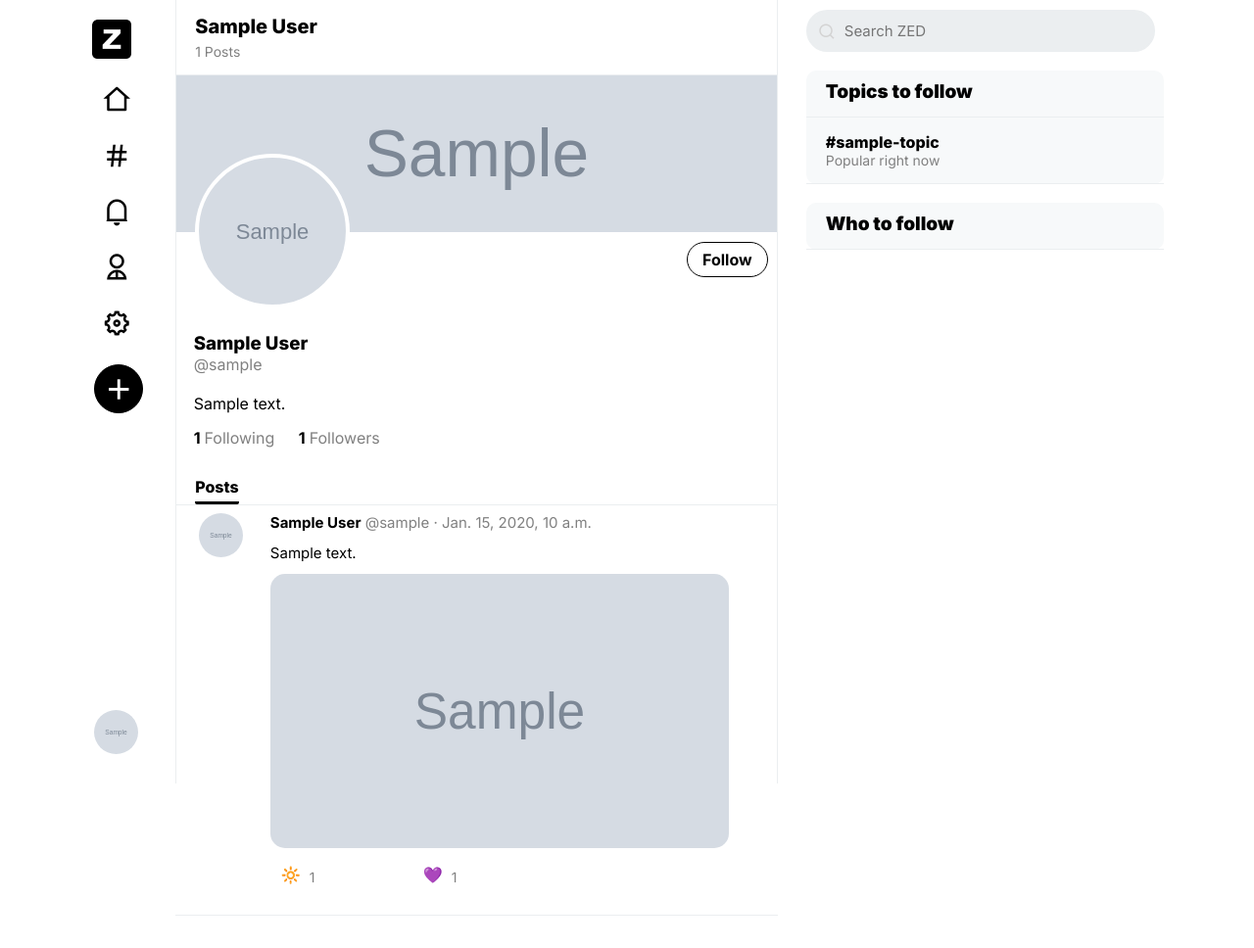
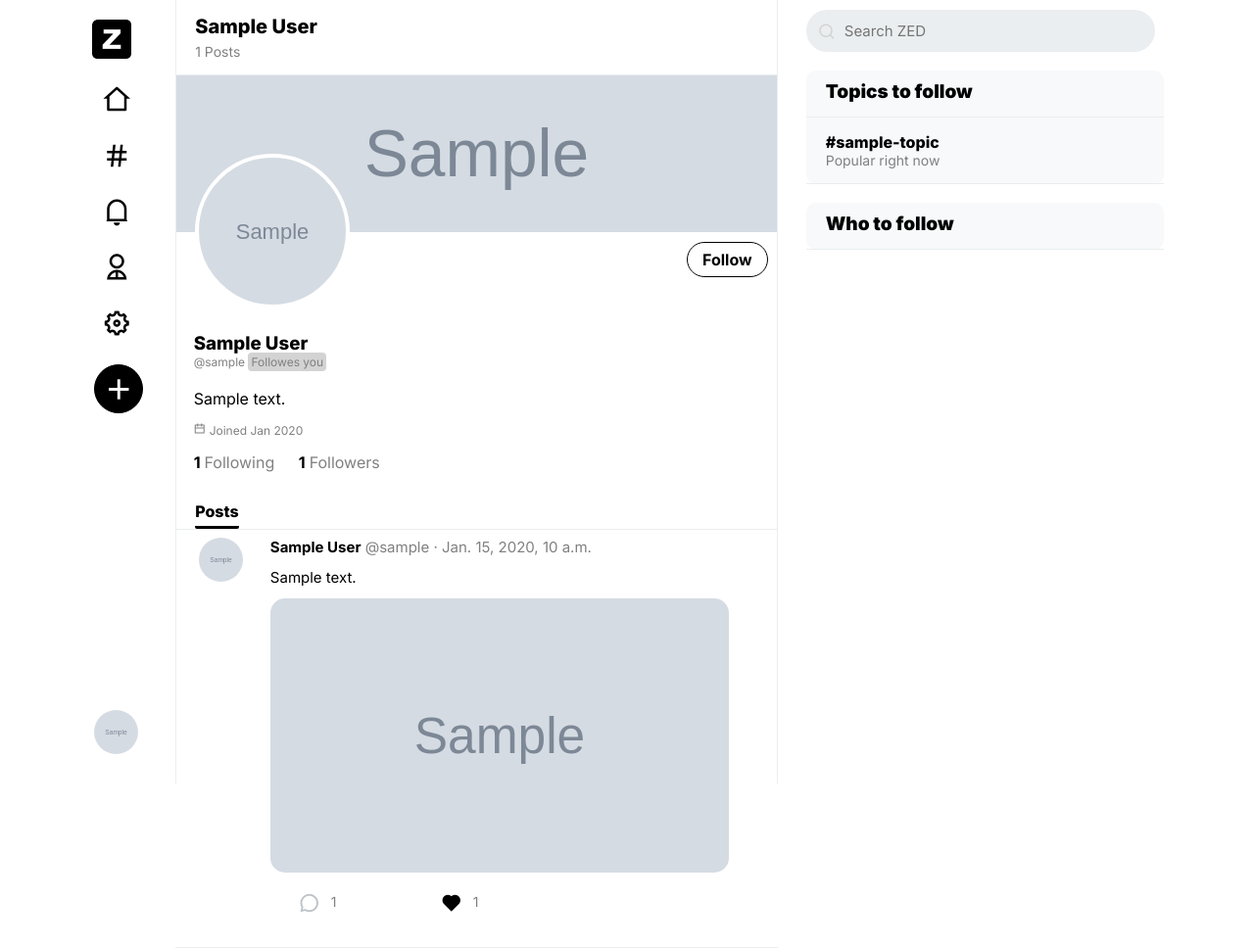
Before and after one commit to EngRobot33/ZED, a Django app: a page that uses templates/main_base.html in a window 1280 px wide. Shown: the whole page at 98% size. Before the commit the page ends 935 px from the top, so only its background shows below. Run offline with Django 5.2, Linux system fonts and the light colour scheme; a user stored in the database is signed in; tables that the repository leaves empty hold one stand-in row (values such as "Sample post"); grey boxes marked "Sample" are stand-in pictures; some web fonts are replaced.

Commit message:
Fix Like and Comments in all pages.

```diff
--- a/content/views.py
+++ b/content/views.py
@@ -10,8 +10,10 @@
 from engagement.models import LikedPost, LikeNotification
 from relation.models import Relation
 from utils.base_utils import left_nav_post_form_processing, mobile_post_form_processing, get_random_topics, \
-    get_random_follow_suggestions, toggle_like_post, toggle_like_comment
+    get_random_follow_suggestions, toggle_like_post, toggle_like_comment, format_date
 from utils.session_utils import get_current_user
+from urllib.parse import unquote
+
 
 User = get_user_model()
 
@@ -211,6 +213,14 @@
     followers = Relation.objects.filter(following=current_user)
     followings = Relation.objects.filter(follower=current_user)
 
+    date_joined = format_date(current_user.date_joined)
+
+    for post in posts:
+        post.is_liked = LikedPost.objects.filter(post=post, liker=current_user).exists()
+
+
+
+
     if request.POST.get('profile_post_comment_submit_btn'):
         current_post_id = request.POST.get('hidden_post_id')
         return HttpResponseRedirect('/post/' + str(current_post_id) + '/')
@@ -225,12 +235,14 @@
 
     data = {
         'current_user': current_user,
+        'date_joined': date_joined,
         'random_follow_suggestions': random_follow_suggestions,
         'random_topics': random_topics,
         'posts': posts,
         'posts_count': len(posts),
         'followers_count': len(followers),
-        'followings_count': len(followings)
+        'followings_count': len(followings),
+
     }
 
     return render(request, 'profile/profile.html', data)
@@ -255,7 +267,17 @@
     followers = Relation.objects.filter(following=other_user)
     followings = Relation.objects.filter(follower=other_user)
 
+    for post in posts:
+        post.is_liked = LikedPost.objects.filter(post=post, liker=current_user).exists()
+
+
+    follow_current_user = Relation.objects.filter(
+        following=other_user,
+        follower=current_user,
+    ).exists()
     already_follower = False
+
+    date_joined = format_date(other_user.date_joined)
 
     if request.POST.get('other_user_profile_follow_submit_btn'):
         is_follower = Relation.objects.filter(
@@ -286,6 +308,7 @@
     data = {
         'current_user': current_user,
         'other_user': other_user,
+        'date_joined': date_joined,
         'random_follow_suggestions': random_follow_suggestions,
         'random_topics': random_topics,
         'posts': posts,
@@ -293,6 +316,7 @@
         'followers_count': len(followers),
         'followings_count': len(followings),
         'already_follower': already_follower,
+        'follow_current_user': follow_current_user,
     }
 
     return render(request, 'profile/other_profile.html', data)
@@ -398,6 +422,8 @@
 
     for topic in random_topics:
         topics_post_query = Post.objects.filter(topic=topic)[:10]
+        for post in topics_post_query:
+            post.is_liked = LikedPost.objects.filter(post=post, liker=current_user).exists()
         topics_posts[topic.id] = topics_post_query
 
     data = {
@@ -414,6 +440,8 @@
 def topic_explore(request, topic, page):
     current_user = get_current_user(request)
 
+    decoded_topic = unquote(topic)
+
     if current_user is None:
         return HttpResponseRedirect('/auth/signup/')
 
@@ -422,7 +450,7 @@
     random_follow_suggestions = get_random_follow_suggestions(current_user)
 
     try:
-        current_topic = Topic.objects.get(name=topic)
+        current_topic = Topic.objects.get(name=decoded_topic)
     except ObjectDoesNotExist:
         current_topic = None
 
--- a/static/css/profile/profile.css
+++ b/static/css/profile/profile.css
@@ -24,6 +24,8 @@
 
 }
 
+
+
 #profile-banner {
   background-color: #EBEEF0;
   width: 100%;
@@ -43,6 +45,7 @@
   margin-top: 10px;
   margin-right: 10px;
 }
+
 
 #follow-submit-btn {
   color: black;
@@ -101,9 +104,12 @@
 
 /* ----- bio ----*/
 #profile-bio {
+
   width: 94%;
   margin: 0 auto;
   margin-top: 40px;
+
+
 }
 
 #profile-bio-other-user {
@@ -121,6 +127,7 @@
 #bio-username {
   color: grey;
   margin: 0px;
+  font-size: 12px;
 }
 
 #bio-bio {
@@ -130,9 +137,23 @@
 }
 
 #bio-date {
+  display: flex;
   margin: 0px;
   color: grey;
   margin-bottom: 15px;
+  font-size: 12px;
+}
+
+#bio-date i {
+  margin-right: 4px;
+
+}
+#bio-follow-you {
+  background-color: lightgray;
+  color: gray;
+  padding: 2px 3px;
+  border-radius: 4px;
+  font-size: 12px;
 }
 
 #bio-followers {
@@ -257,6 +278,23 @@
   width: 28%;
 }
 
+#post-cell-right-part-bottom-links form button {
+  background-color: transparent;
+  border: 1px solid transparent;
+  font-size: 22px;
+  position: relative;
+  padding: 8px 10px;
+  color: #BDC3C7;
+  margin-left: 12%;
+  border-radius: 25px;
+}
+
+#post-cell-right-part-bottom-links button:hover {
+  transition: 0.1s;
+  cursor: pointer;
+}
+
+
 #post-cell-right-part-bottom-links form input {
   display: inline-block;
   background-color: transparent;
@@ -280,7 +318,7 @@
   color: grey;
   position: absolute;
   font-size: 14px;
-  margin-left: 3px;
+  /* margin-left: 3px; */
 }
 
 
--- a/templates/main_base.html
+++ b/templates/main_base.html
@@ -202,7 +202,7 @@
 
       {% for topic in random_topics %}
         {% with topic_name=topic.name|slugify %}
-          <a href="{% url 'content:topic_explore' topic_name page %}">
+          <a href="{% url 'content:topic_explore' topic=topic.name|urlencode page=0 %}">
               <div id="topics-to-follow-cell">
                   <h4>#{{ topic_name }}</h4>
                   <p>Popular right now</p>
--- a/templates/profile/other_profile.html
+++ b/templates/profile/other_profile.html
@@ -26,7 +26,7 @@
       {% if other_user.profile_photo %}
         <div id="profile-photo" style="background-image:url('{{ other_user.profile_photo.url }}')"></div>
       {% else %}
-        <div id="profile-photo"></div>
+        <div id="profile-photo"><i class="ri-user-3-line" style="font-size: 96px; color: #ebeef0"></i></div>
       {% endif %}
 
       <div id="clear"></div>
@@ -46,11 +46,20 @@
 <!-- bio -->
 <div id="profile-bio">
   <h3>{{ other_user.first_name }} {{ other_user.last_name }}</h3>
-  <p id="bio-username">@{{ other_user.username }}</p>
+  <p id="bio-username">@{{ other_user.username }}
+    {% if follow_current_user %}
+      <span id="bio-follow-you">Followes you</span>
+    {% endif %}
+  </p>
 
-  <p id="bio-bio">{{ other_user.bio }}</p>
+  {% if other_user.bio %}
+    <p id="bio-bio">{{ other_user.bio }}</p>
+  {% else %}
+    <p id="bio-bio"></p>
+  {% endif %}
 
-  <p id="bio-date">{{ other_user.created_time }}</p>
+
+  <p id="bio-date"><i class="ri-calendar-line"></i> Joined {{ date_joined }}</p>
 
   <p id="bio-followers"><b>{{followings_count}}</b>Following <span id="right-space"></span> <b>{{followers_count}}</b>Followers</p>
 </div>
@@ -70,7 +79,7 @@
       {% if post.author.profile_photo %}
         <div id="post-cell-left-part-profile-photo" style="background-image:url('{{ post.author.profile_photo.url }}')"></div>
       {% else %}
-        <div id="post-cell-left-part-profile-photo"></div>
+        <div id="post-cell-left-part-profile-photo"><i class="ri-user-3-line" style="font-size: 30px; color: #ebeef0"></i></div>
       {% endif %}
     </div>
 
@@ -86,15 +95,22 @@
         <form id="post-cell-comment-form" method="POST" action="{% url 'content:other_user_profile' other_user.username %}" >
           {% csrf_token %}
           <input type="hidden" value="{{ post.id }}" name="hidden_post_id" />
-          <input type="submit" value="&#128262;" name="other_profile_post_comment_form_submit_btn"/>
+          <button type="submit"><i class="ri-chat-3-line"></i></button>
           <p>{{ post.comment_count }}</p>
+          <input type="hidden" value="&#128262;" name="other_profile_post_comment_form_submit_btn"/>
+
         </form>
 
         <form id="post-cell-like-form" method="POST">
           {% csrf_token %}
           <input type="hidden" value="{{ post.id }}" name="hidden_post_id" />
-          <input type="submit" value="&#128156;" name="other_profile_post_like_form_submit_btn" />
-          <p>{{ post.like_count }}</p>
+          {% if post.is_liked %}
+          <button type="submit"><i class="ri-heart-fill" style="color: black"></i></button><p>{{ post.like_count }}</p>
+          {% else %}
+          <button type="submit"><i class="ri-heart-3-line" ></i></button><p>{{ post.like_count }}</p>
+          {% endif %}
+          <input type="hidden" value="&#128156;" name="other_profile_post_like_form_submit_btn" />
+
         </form>
       </div>
 
--- a/utils/base_utils.py
+++ b/utils/base_utils.py
@@ -76,3 +76,7 @@
         )
         current_comment.like_count += 1
     current_comment.save()
+
+
+def format_date(date):
+    return date.strftime('%b %Y')
```
Also changed, not shown: static/css/home/single_post.css (+25 -15 lines), static/css/topic/topic_explore.css (+12 -2 lines), templates/home/single_post.html (+11 -8 lines), templates/profile/profile.html (+14 -5 lines), templates/topic/explore.html (+10 -4 lines), templates/topic/topic_explore.html (+14 -6 lines).
